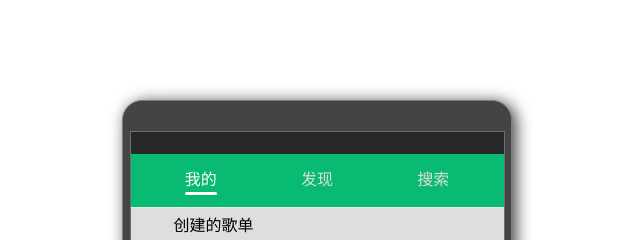
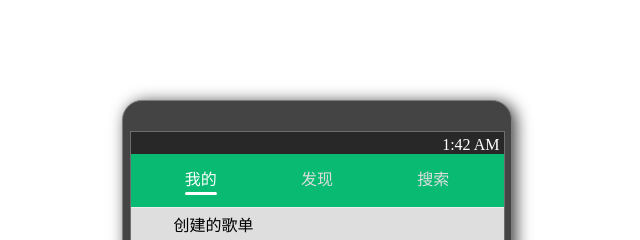
Before and after one commit to mysteryven/sony-walkman, a plain HTML site: page src/index.html in a window 1280 px wide. Shown: the top 240 px of the page, 323-963 px from the left. Drawn offline with nearby package versions, Linux system fonts and the light colour scheme.

Commit message:
done a clock

```diff
--- a/src/css/basic.css
+++ b/src/css/basic.css
@@ -3,3 +3,7 @@ ul, ol { list-style: none; }
 .container { background-color: #444444; width: 390px; height: 700px;
     margin: 100px auto 0px auto; border-radius: 20px; position: relative;
     box-shadow: 4px 2px 16px #404040; border: 1px solid #7d7d7d; }
+
+.time {
+    color: white;
+}
--- a/src/css/icon.css
+++ b/src/css/icon.css
@@ -7,6 +7,8 @@ svg.logo-footer{ width: 30px; height: 30px; display: block;
     position: absolute; bottom: 10px; right: 25px; }
 
 .icon.wifi, .icon.battery {
+    padding-top: 4px;
+    margin-left: 4px;
     width: 20px;
     height: 20px;
 }
--- a/src/css/play.css
+++ b/src/css/play.css
@@ -31,7 +31,9 @@ section.player.active .player-cover {
     transform: scale(10);
 }
 section.player.playing .player-cover {
-    transform: scale(12) translateX(-2px);
+    transition: all 0.2s;
+    transform: scale(12);
+    margin-left: 54px;
 }
 section.player.playing #playButton, section.player #pauseButton {
     display: none;
--- a/src/index.html
+++ b/src/index.html
@@ -30,6 +30,7 @@
             <svg class="icon battery" aria-hidden="true">
                 <use xlink:href="#icon-tecbatterycha"></use>
             </svg>
+            <span class="time" id="timer"></span>
         </div>
         <ul id="switchTab">
           <li class="active"> <span>我的</span> </li>
@@ -114,5 +115,6 @@
   <script src="//at.alicdn.com/t/font_860869_jkjrc3bqaf.js"></script>
   <script src="https://cdnjs.cloudflare.com/ajax/libs/jquery/3.3.1/jquery.min.js"></script>
   <script src="./js/index.js"></script>
+  <script src="./js/clock.js"></script>
 </body>
 </html>
--- /dev/null
+++ b/src/js/clock.js
@@ -0,0 +1,15 @@
+{
+    function showTime() {
+       let data = new Date()
+       let hour = data.getHours()
+       let minute = data.getMinutes()
+       let second = data.getSeconds()
+       let session = hour < 13 ? 'AM' : 'PM'
+
+       let current = `${hour}:${minute} ${session}`
+       $('#timer').html(current)
+    }
+
+    setInterval(showTime, 1000)
+
+}
```
